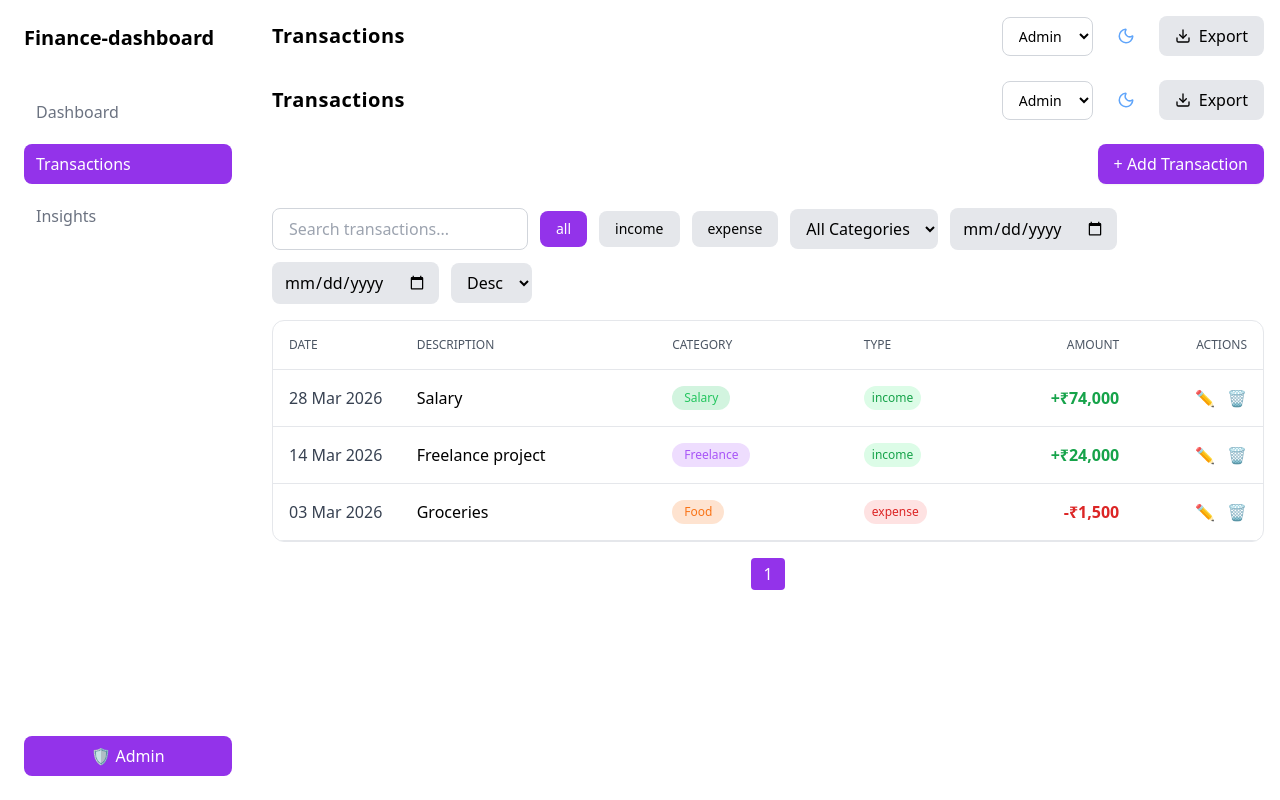
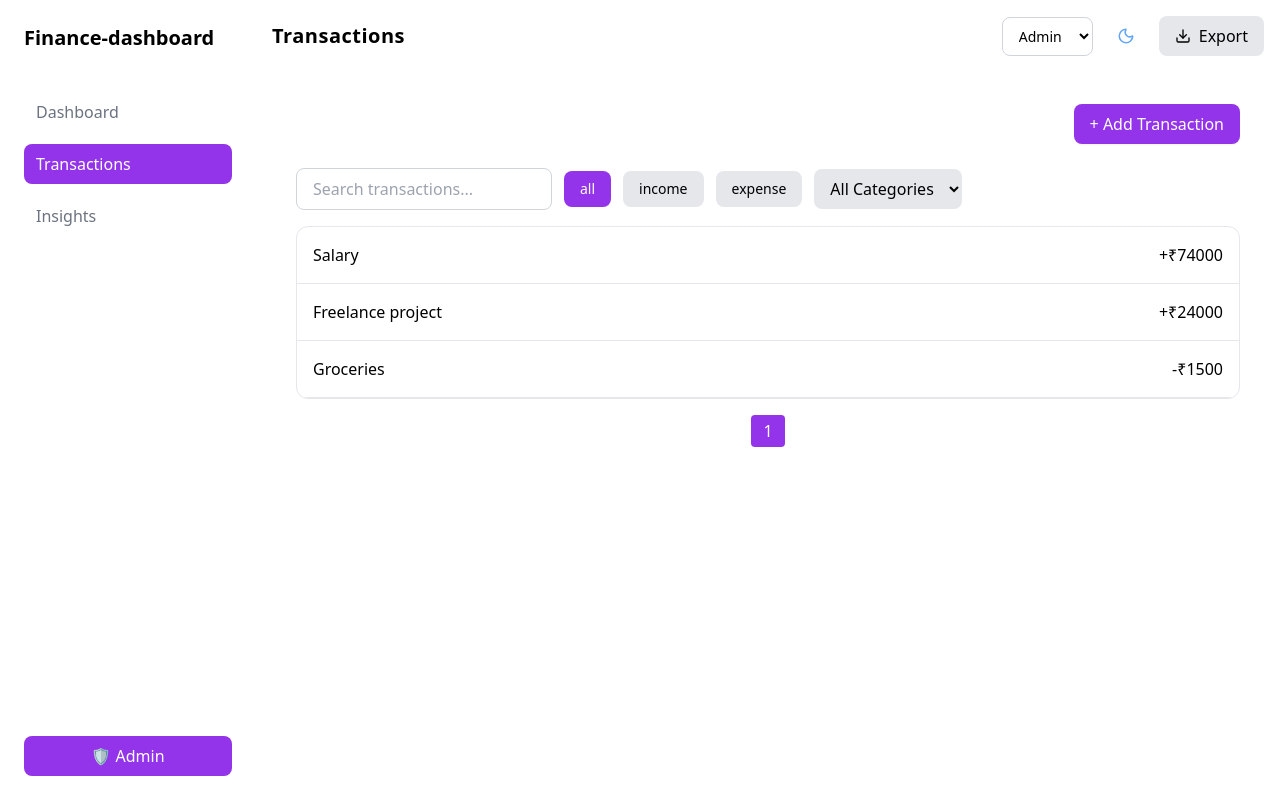
Before and after one commit to vinay7376/finance-dashboard, a React (Vite) app: page /transactions in a window 1280 px wide. Built offline with nearby package versions, Linux system fonts and the light colour scheme.

Commit message:
Update Transactions.jsx

```diff
--- a/src/pages/Transactions.jsx
+++ b/src/pages/Transactions.jsx
@@ -1,5 +1,4 @@
 import { useState } from "react";
-import Topbar from "../components/layout/Topbar";
 import { useFinance } from "../hooks/useFinance";
 import TransactionModal from "../components/transactions/TransactionModal";
 
@@ -58,13 +57,10 @@ export default function Transactions() {
   const paginated = filtered.slice((page - 1) * limit, page * limit);
 
   return (
-    <div>
-      <Topbar />
+    <div className="p-6">
 
       {/* HEADER */}
       <div className="flex justify-end items-center mb-6">
-        <h1 className="hidden text-2xl font-bold">Transactions</h1>
-
         {role === "admin" && (
           <button
             onClick={() => {
@@ -82,7 +78,7 @@ export default function Transactions() {
       <div className="flex flex-wrap gap-3 mb-4 items-center">
         <input
           placeholder="Search transactions..."
-          className="bg-white dark:bg-[#0f172a] text-black dark:text-white px-4 py-2 rounded-lg w-64 outline-none border border-gray-300 dark:border-gray-700"
+          className="bg-white dark:bg-[#0f172a] px-4 py-2 rounded-lg w-64 border border-gray-300 dark:border-gray-700"
           value={search}
           onChange={(e) => setSearch(e.target.value)}
         />
@@ -94,7 +90,7 @@ export default function Transactions() {
             className={`px-4 py-2 rounded-lg text-sm ${
               filter === t
                 ? "bg-purple-600 text-white"
-                : "bg-gray-200 dark:bg-[#0f172a] text-black dark:text-gray-400"
+                : "bg-gray-200 dark:bg-[#0f172a]"
             }`}
           >
             {t}
@@ -102,7 +98,7 @@ export default function Transactions() {
         ))}
 
         <select
-          className="bg-gray-200 dark:bg-[#0f172a] text-black dark:text-white px-3 py-2 rounded-lg"
+          className="bg-gray-200 dark:bg-[#0f172a] px-3 py-2 rounded-lg"
           onChange={(e) => setCategory(e.target.value)}
         >
           <option value="all">All Categories</option>
@@ -110,87 +106,19 @@ export default function Transactions() {
             <option key={c}>{c}</option>
           ))}
         </select>
-
-        <input
-          type="date"
-          onChange={(e) => setFromDate(e.target.value)}
-          className="bg-gray-200 dark:bg-[#0f172a] text-black dark:text-white px-3 py-2 rounded-lg"
-        />
-
-        <input
-          type="date"
-          onChange={(e) => setToDate(e.target.value)}
-          className="bg-gray-200 dark:bg-[#0f172a] text-black dark:text-white px-3 py-2 rounded-lg"
-        />
-
-        <select
-          className="bg-gray-200 dark:bg-[#0f172a] text-black dark:text-white px-3 py-2 rounded-lg"
-          onChange={(e) => setSort(e.target.value)}
-        >
-          <option value="desc">Desc</option>
-          <option value="asc">Asc</option>
-        </select>
       </div>
 
       {/* TABLE */}
-      <div className="bg-white dark:bg-[#0f172a] rounded-xl overflow-hidden border border-gray-200 dark:border-gray-800">
-        <div className="grid grid-cols-[1fr_2fr_1.5fr_1fr_1fr_1fr] p-4 text-gray-600 dark:text-gray-400 text-xs border-b border-gray-200 dark:border-gray-700 uppercase">
-          <span>Date</span>
-          <span>Description</span>
-          <span>Category</span>
-          <span>Type</span>
-          <span className="text-right">Amount</span>
-          <span className="text-right">Actions</span>
-        </div>
-
-        {paginated.length === 0 ? (
-          <div className="p-6 text-center text-gray-500">
-            No transactions found 🚫
+      <div className="bg-white dark:bg-[#0f172a] rounded-xl overflow-hidden border">
+        {paginated.map((t, i) => (
+          <div
+            key={i}
+            className="flex justify-between p-4 border-b items-center"
+          >
+            <span>{t.title}</span>
+            <span>{t.type === "income" ? "+" : "-"}₹{t.amount}</span>
           </div>
-        ) : (
-          paginated.map((t, i) => (
-            <div
-              key={i}
-              className="grid grid-cols-[1fr_2fr_1.5fr_1fr_1fr_1fr] p-4 border-b border-gray-200 dark:border-gray-800 items-center hover:bg-gray-100 dark:hover:bg-[#020617] transition"
-            >
-              <span className="text-gray-700 dark:text-gray-300">{t.date}</span>
-              <span className="font-medium">{t.title}</span>
-
-              <span
-                className={`inline-block px-3 py-1 text-xs rounded-full w-fit ${
-                  categoryColors[t.category] || "bg-gray-200 text-gray-700"
-                }`}
-              >
-                {t.category}
-              </span>
-
-              <span
-                className={`px-2 py-1 rounded-full text-xs w-fit ${
-                  t.type === "income"
-                    ? "bg-green-100 text-green-600 dark:bg-green-500/20 dark:text-green-400"
-                    : "bg-red-100 text-red-600 dark:bg-red-500/20 dark:text-red-400"
-                }`}
-              >
-                {t.type}
-              </span>
-
-              <span
-                className={`text-right font-semibold ${
-                  t.type === "income"
-                    ? "text-green-600 dark:text-green-400"
-                    : "text-red-600 dark:text-red-400"
-                }`}
-              >
-                {t.type === "income" ? "+" : "-"}₹{t.amount.toLocaleString()}
-              </span>
-
-              <div className="flex justify-end gap-3 text-gray-500">
-                <button className="hover:text-blue-500">✏️</button>
-                <button className="hover:text-red-500">🗑️</button>
-              </div>
-            </div>
-          ))
-        )}
+        ))}
       </div>
 
       {/* PAGINATION */}
@@ -202,7 +130,7 @@ export default function Transactions() {
             className={`px-3 py-1 rounded ${
               page === i + 1
                 ? "bg-purple-600 text-white"
-                : "bg-gray-200 dark:bg-gray-700"
+                : "bg-gray-200"
             }`}
           >
             {i + 1}
@@ -227,7 +155,6 @@ export default function Transactions() {
                 date: new Date().toLocaleDateString("en-GB"),
               });
             }
-
             setShowModal(false);
             setEditIndex(null);
           }}
```
